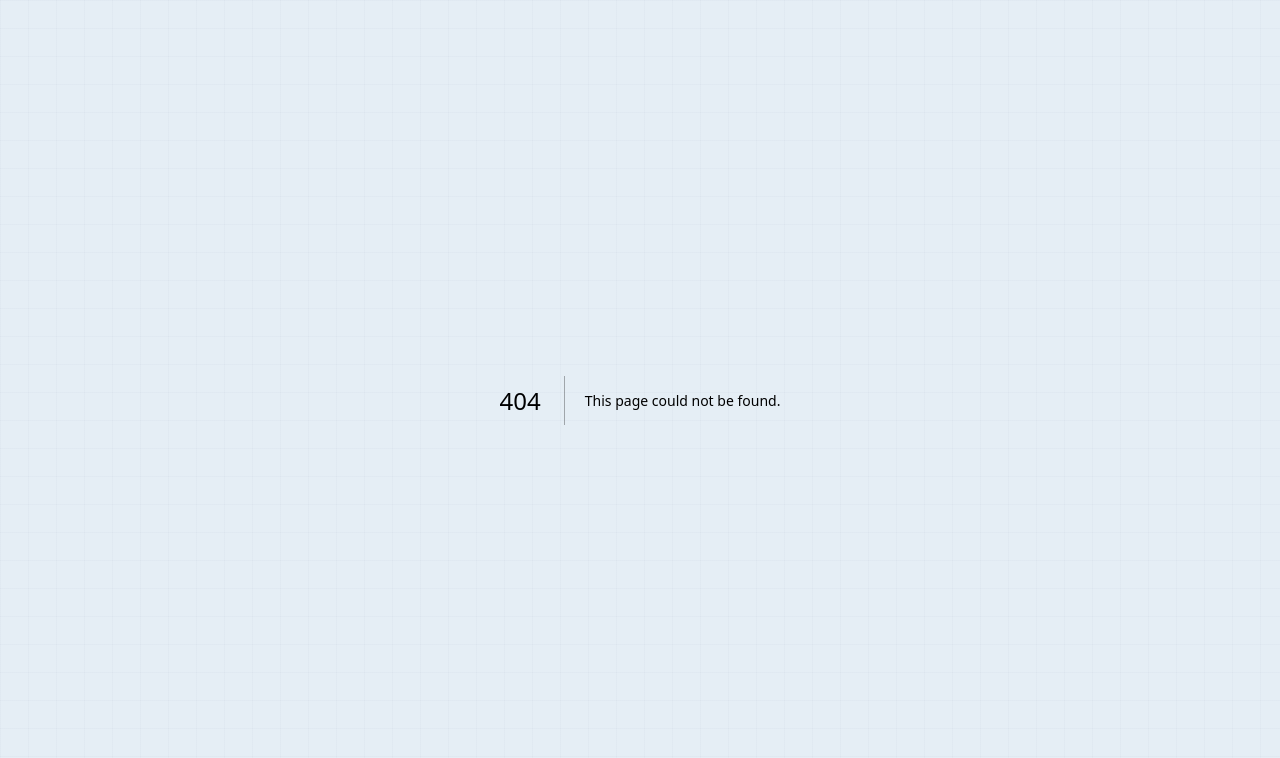
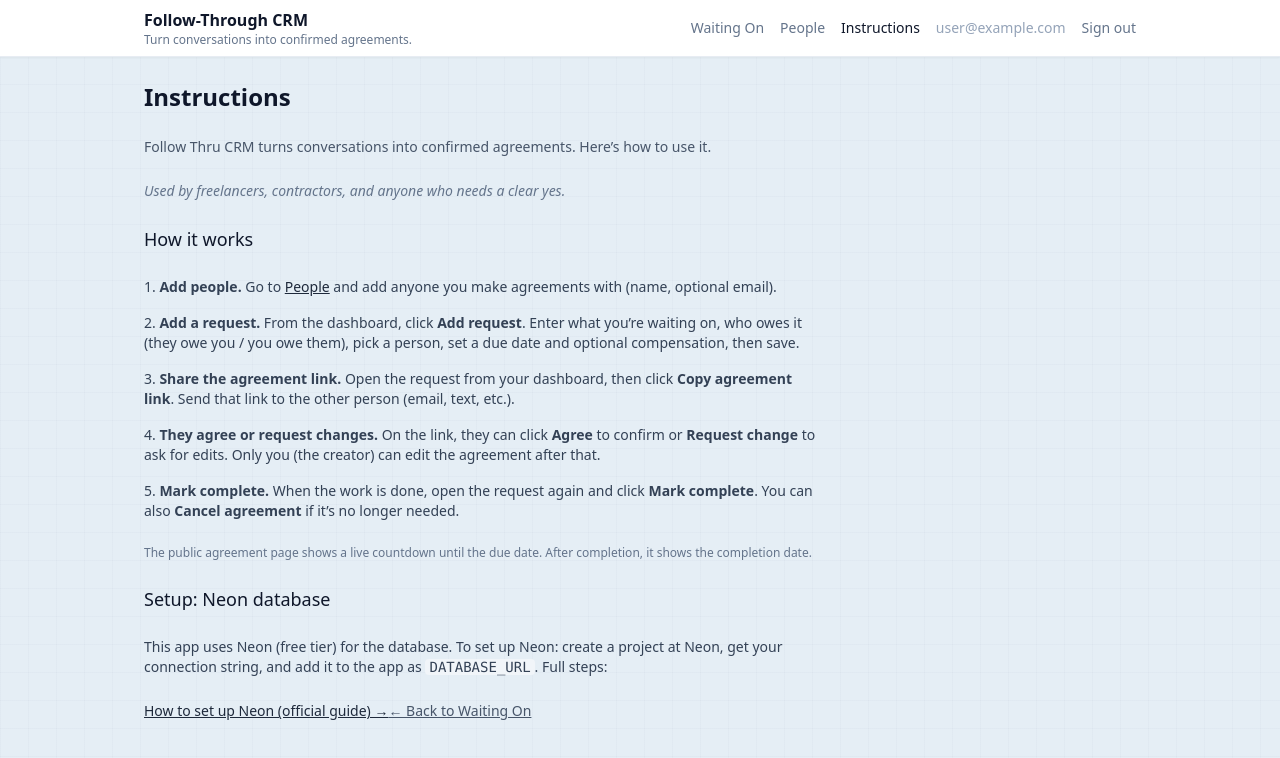
Before and after one commit to emasmela-dotcom/FollowThroughCRM, a Next.js app: page /dashboard/instructions in a window 1280 px wide. Before the commit this address had no page. Shown: the top 758 px of the page. Built offline with nearby package versions, Linux system fonts and the light colour scheme; no server answers; sample sign-in values are in the browser's storage.

Commit message:
Update compensation field logic in promises and enhance related UI elements

```diff
--- /dev/null
+++ b/src/app/dashboard/instructions/page.tsx
@@ -0,0 +1,55 @@
+import Link from "next/link";
+
+export default function InstructionsPage() {
+  return (
+    <div className="max-w-2xl space-y-6">
+      <h1 className="text-2xl font-semibold text-slate-900">Instructions</h1>
+      <p className="text-slate-600 text-sm">
+        Follow Thru CRM turns conversations into confirmed agreements. Here’s how to use it.
+      </p>
+      <p className="text-slate-500 text-sm italic">
+        Used by freelancers, contractors, and anyone who needs a clear yes.
+      </p>
+
+      <h2 className="text-lg font-medium text-slate-900 mt-6">How it works</h2>
+      <ol className="list-decimal list-inside space-y-4 text-slate-700 text-sm">
+        <li>
+          <strong>Add people.</strong> Go to <Link href="/dashboard/people" className="text-slate-800 underline">People</Link> and add anyone you make agreements with (name, optional email).
+        </li>
+        <li>
+          <strong>Add a request.</strong> From the dashboard, click <strong>Add request</strong>. Enter what you’re waiting on, who owes it (they owe you / you owe them), pick a person, set a due date and optional compensation, then save.
+        </li>
+        <li>
+          <strong>Share the agreement link.</strong> Open the request from your dashboard, then click <strong>Copy agreement link</strong>. Send that link to the other person (email, text, etc.).
+        </li>
+        <li>
+          <strong>They agree or request changes.</strong> On the link, they can click <strong>Agree</strong> to confirm or <strong>Request change</strong> to ask for edits. Only you (the creator) can edit the agreement after that.
+        </li>
+        <li>
+          <strong>Mark complete.</strong> When the work is done, open the request again and click <strong>Mark complete</strong>. You can also <strong>Cancel agreement</strong> if it’s no longer needed.
+        </li>
+      </ol>
+
+      <p className="text-slate-500 text-xs">
+        The public agreement page shows a live countdown until the due date. After completion, it shows the completion date.
+      </p>
+
+      <h2 className="text-lg font-medium text-slate-900 mt-6">Setup: Neon database</h2>
+      <p className="text-slate-700 text-sm">
+        This app uses Neon (free tier) for the database. To set up Neon: create a project at Neon, get your connection string, and add it to the app as <code className="bg-slate-100 px-1 rounded">DATABASE_URL</code>. Full steps:
+      </p>
+      <a
+        href="https://neon.tech/docs/get-started-with-neon"
+        target="_blank"
+        rel="noopener noreferrer"
+        className="inline-block text-sm text-slate-800 font-medium underline underline-offset-1 hover:text-slate-600 mt-2"
+      >
+        How to set up Neon (official guide) →
+      </a>
+
+      <Link href="/dashboard" className="inline-block text-sm text-slate-600 hover:text-slate-900 underline mt-6">
+        ← Back to Waiting On
+      </Link>
+    </div>
+  );
+}
```
